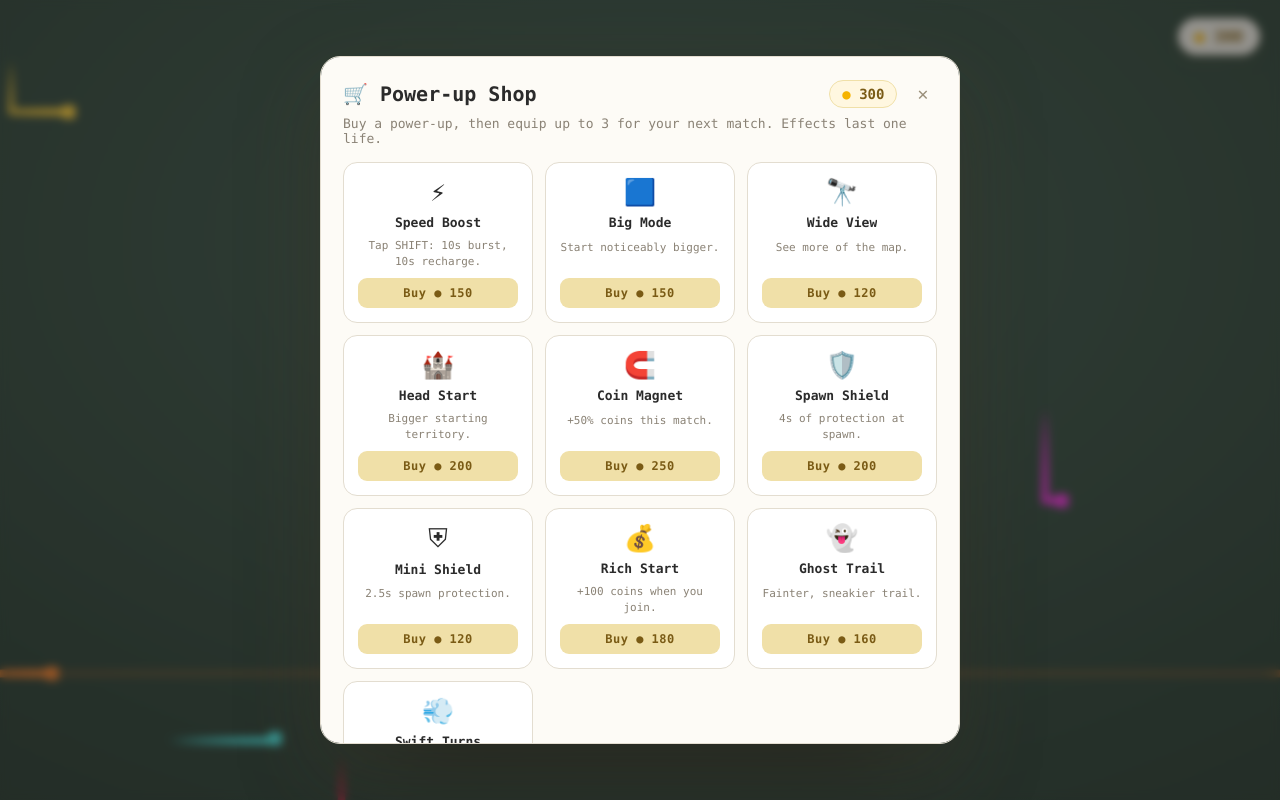
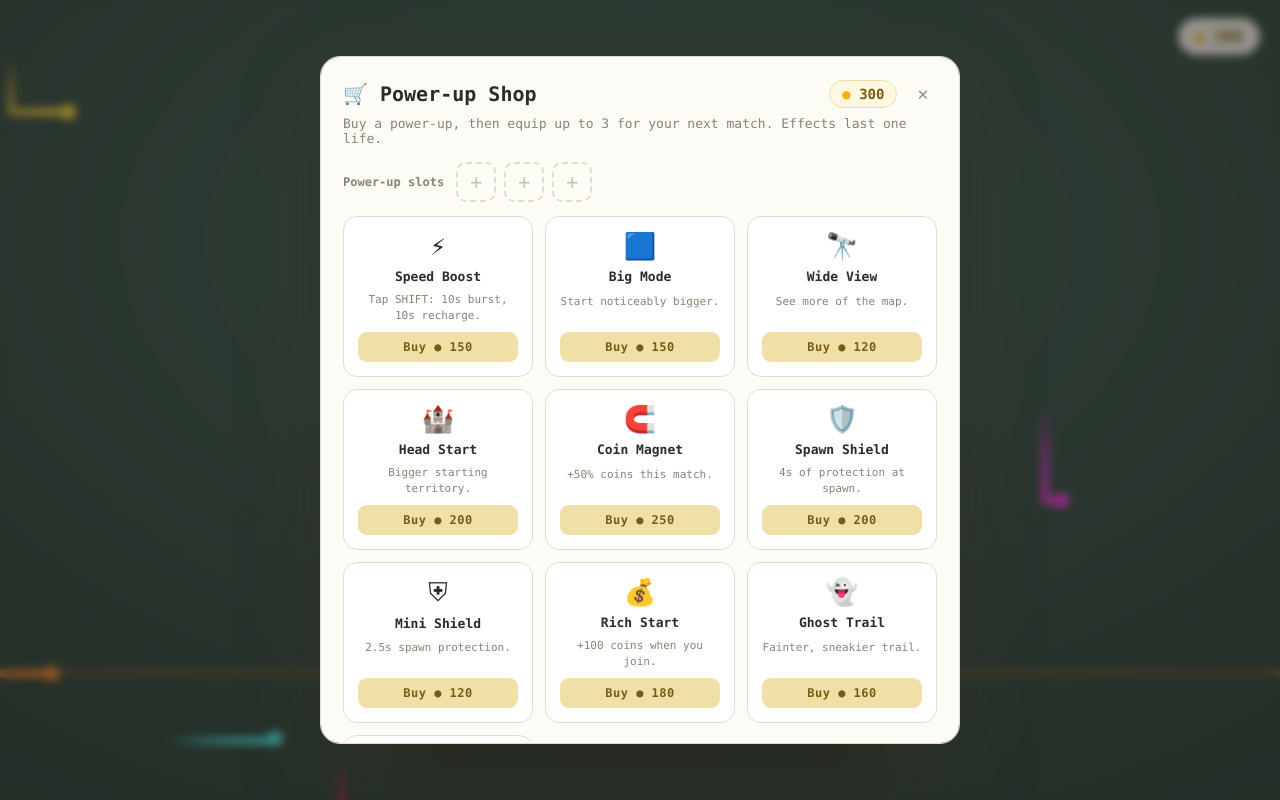
Before and after one commit to twalkerallenii-spec/territory-game, a website: page index.html in a window 1280 px wide. Both pictures are taken after a click on the button "🛒 Shop". Drawn offline with Linux system fonts and the light colour scheme.

Commit message:
Add files via upload

```diff
--- a/index.html
+++ b/index.html
@@ -223,6 +223,14 @@
     box-shadow:0 6px 20px rgba(0,0,0,.3);}
   #stormLabel{font-weight:800;font-size:14px;letter-spacing:.02em;}
   #stormAlive{font-size:12px;color:#d9c9ff;margin-top:2px;}
+  /* power-up slot indicator */
+  #slotBar{margin:0 0 14px;}
+  .slots{display:flex;align-items:center;gap:8px;}
+  .slotlabel{font-size:12px;color:var(--muted);margin-right:4px;font-weight:700;}
+  .slot{width:40px;height:40px;border-radius:10px;display:flex;align-items:center;justify-content:center;
+    font-size:20px;border:2px dashed var(--line);}
+  .slot.empty{color:#c7bfae;}
+  .slot.filled{border-style:solid;border-color:var(--accent);background:rgba(255,90,122,.08);cursor:pointer;}
 </style>
 </head>
 <body>
@@ -351,6 +359,7 @@
       <span class="coinpill"><span class="coinIcon">●</span> <span id="shopCoins">0</span></span>
       <button class="x" data-close>✕</button></div>
     <p class="modalsub">Buy a power-up, then equip up to 3 for your next match. Effects last one life.</p>
+    <div id="slotBar"></div>
     <div id="shopGrid" class="grid"></div>
   </div>
 </div>
@@ -1256,6 +1265,22 @@
   [shopModal,skinsModal,howModal,cheatsModal,trophiesModal].forEach(m=>m.addEventListener('click',e=>{ if(e.target===m) closeModals(); }));
 
   function renderShop(){
+    // visible slot indicator: 3 slots, filled or empty
+    const slotBar=document.getElementById('slotBar');
+    if(slotBar){
+      let html='<div class="slots"><span class="slotlabel">Power-up slots</span>';
+      for(let i=0;i<MAX_EQUIP;i++){
+        const id=store.equip[i];
+        const p=id?SHOP.find(s=>s.id===id):null;
+        html+= p ? `<span class="slot filled" data-unequip="${id}" title="Tap to remove">${p.ic}</span>`
+                 : `<span class="slot empty">+</span>`;
+      }
+      html+='</div>';
+      slotBar.innerHTML=html;
+      slotBar.querySelectorAll('[data-unequip]').forEach(b=>b.onclick=()=>{
+        store.equip=store.equip.filter(x=>x!==b.dataset.unequip); saveStore(store); renderShop();
+      });
+    }
     const grid=document.getElementById('shopGrid');
     grid.innerHTML = SHOP.map(p=>{
       const owned = !!store.owned[p.id];
```
